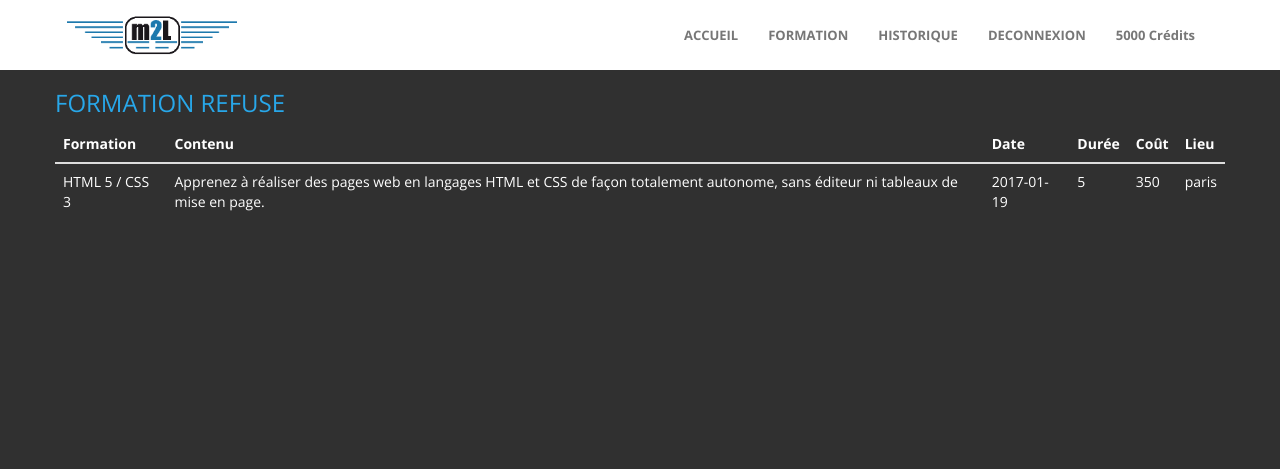
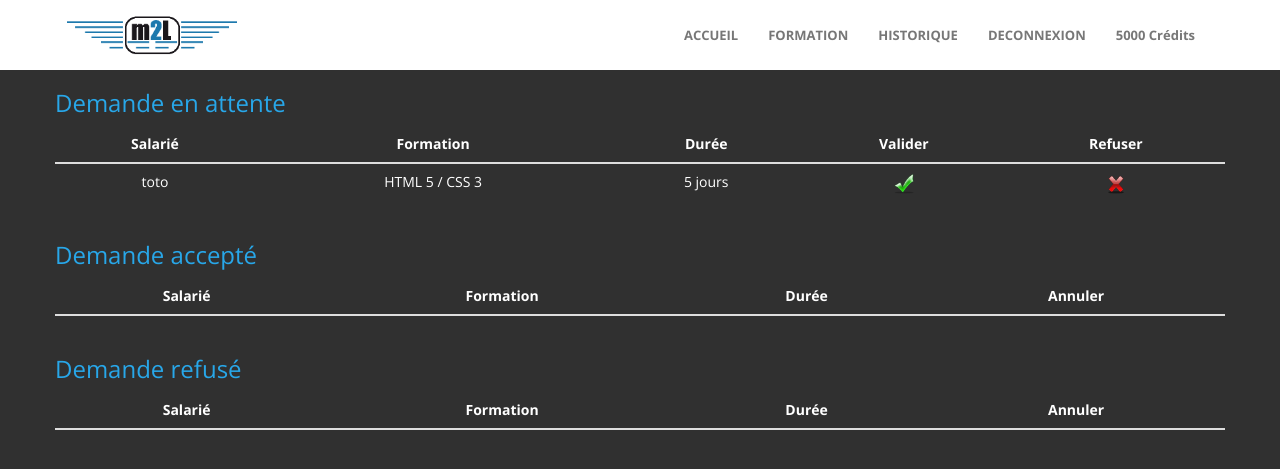
Before and after one commit to kkrane/projet_bts, a PHP site: page /index.php?p=accueil in a window 1280 px wide. Shown: the top 469 px of the page. Run offline with PHP 8.4, Linux system fonts and the light colour scheme; a user stored in the database is signed in; data comes from the database, SQL or seed files in the repository; lists and menus that the app fills with data are empty.

Commit message:
accueil chef pour controler les formations

```diff
--- a/models/accueil.php
+++ b/models/accueil.php
@@ -44,4 +44,43 @@ function getFormationRefuse()
     return $req;
 };
 
+function getFormationDemande()
+{
+    $bdd = $GLOBALS['bdd'];
+    $sql = "SELECT * FROM formation f, user u, formation_suivi fs WHERE f.id_f = fs.id_f AND fs.id_s = u.id_s AND fs.valide = 0";
+    $req = $bdd->query($sql);
+
+    if(!$req)
+    {
+        echo 'requête déféctueuse';
+    }
+    return $req;
+}
+
+function getFormationAccepte2()
+{
+    $bdd = $GLOBALS['bdd'];
+    $sql = "SELECT * FROM formation f, user u, formation_suivi fs WHERE f.id_f = fs.id_f AND fs.id_s = u.id_s AND fs.valide = 1";
+    $req = $bdd->query($sql);
+
+    if(!$req)
+    {
+        echo 'requête déféctueuse';
+    }
+    return $req;
+}
+
+function getFormationRefuse2()
+{
+    $bdd = $GLOBALS['bdd'];
+    $sql = "SELECT * FROM formation f, user u, formation_suivi fs WHERE f.id_f = fs.id_f AND fs.id_s = u.id_s AND fs.valide = 2";
+    $req = $bdd->query($sql);
+
+    if(!$req)
+    {
+        echo 'requête déféctueuse';
+    }
+    return $req;
+}
+
 ?>
--- a/views/accueil.php
+++ b/views/accueil.php
@@ -139,32 +139,106 @@
             ?>
             <div class="container">
                 <div class="row">
-                    <h3 style="color: #28a7e9" class="wow bounceIn" data-wow-offset="50" data-wow-delay="0.3s">FORMATION REFUSE</h3>
+                    <h3 style="color: #28a7e9" class="wow bounceIn" data-wow-offset="50" data-wow-delay="0.3s">Demande en attente</h3>
                     <table class="table">
                       <thead class="thead-inverse">
                         <tr>
-                          <th>Formation</th>
-                          <th>Contenu</th>
-                          <th>Date</th>
-                          <th>Durée</th>
-                          <th>Coût</th>
-                          <th>Lieu</th>
+                          <th style="text-align: center;">Salarié</th>
+                          <th style="text-align: center;">Formation</th>
+                          <th style="text-align: center;">Durée</th>
+                          <th style="text-align: center;">Valider</th>
+                          <th style="text-align: center;">Refuser</th>
                         </tr>
                       </thead>
                       <tbody>
 
               <?php
-                $req = getFormationEnAttente();
+                $req = getFormationDemande();
                 while($donnee = $req->fetch())
                 {
               ?>
                         <tr>
-                          <td scope="row"><?php echo $donnee['titre'] ?></td>
-                          <td scope="row"><?php echo $donnee['contenu'] ?></td>
-                          <td scope="row"><?php echo $donnee['date_debut'] ?></td>
-                          <td scope="row"><?php echo $donnee['duree'] ?></td>
-                          <td scope="row"><?php echo $donnee['cout'] ?></td>
-                          <td scope="row"><?php echo $donnee['lieu'] ?></td>
+                          <td style="text-align: center;" scope="row"><?php echo $donnee['nom'] ?></td>
+                          <td style="text-align: center;" scope="row"><?php echo $donnee['titre'] ?></td>
+                          <td style="text-align: center;" scope="row"><?php echo $donnee['duree'] ?> jours</td>
+                          <td style="text-align: center;" scope="row"><img style="width: 20px; height: 20px;" src="images/valider.ico"></img></td>
+                          <td style="text-align: center;" scope="row"><img style="width: 20px; height: 20px; text-align: center;" src="images/refuser.ico"</td>
+                        </tr>
+
+
+            <?php
+                    }
+
+            ?>
+
+
+                    </tbody>
+                </table>
+                </div>
+            </div>
+
+            <div class="container">
+                <div class="row">
+                    <h3 style="color: #28a7e9" class="wow bounceIn" data-wow-offset="50" data-wow-delay="0.3s">Demande accepté </h3>
+                    <table class="table">
+                      <thead class="thead-inverse">
+                        <tr>
+                          <th style="text-align: center;">Salarié</th>
+                          <th style="text-align: center;">Formation</th>
+                          <th style="text-align: center;">Durée</th>
+                          <th style="text-align: center;">Annuler</th>
+                        </tr>
+                      </thead>
+                      <tbody>
+
+              <?php
+                $req = getFormationAccepte2();
+                while($donnee = $req->fetch())
+                {
+              ?>
+                        <tr>
+                          <td style="text-align: center;" scope="row"><?php echo $donnee['nom'] ?></td>
+                          <td style="text-align: center;" scope="row"><?php echo $donnee['titre'] ?></td>
+                          <td style="text-align: center;" scope="row"><?php echo  $donnee['duree'] ?> jours</td>
+                          <td style="text-align: center;" scope="row"><img style="width: 20px; height: 20px; text-align: center;" src="images/refuser.ico"</td>
+                        </tr>
+
+
+            <?php
+                    }
+
+            ?>
+
+
+                    </tbody>
+                </table>
+                </div>
+            </div>
+
+            <div class="container">
+                <div class="row">
+                    <h3 style="color: #28a7e9" class="wow bounceIn" data-wow-offset="50" data-wow-delay="0.3s">Demande refusé</h3>
+                    <table class="table">
+                      <thead class="thead-inverse">
+                        <tr>
+                          <th style="text-align: center;">Salarié</th>
+                          <th style="text-align: center;">Formation</th>
+                          <th style="text-align: center;">Durée</th>
+                          <th style="text-align: center;">Annuler</th>
+                        </tr>
+                      </thead>
+                      <tbody>
+
+              <?php
+                $req = getFormationRefuse2();
+                while($donnee = $req->fetch())
+                {
+              ?>
+                        <tr>
+                          <td style="text-align: center;" scope="row"><?php echo $donnee['nom'] ?></td>
+                          <td style="text-align: center;" scope="row"><?php echo $donnee['titre'] ?></td>
+                          <td style="text-align: center;" scope="row"><?php echo $donnee['duree'] ?> jours</td>
+                          <td style="text-align: center;" scope="row"><img style="width: 20px; height: 20px; text-align: center;" src="images/refuser.ico"</td>
                         </tr>
 
 
```
Also changed, not shown: images/refuser.ico (added), images/valider.ico (added).
